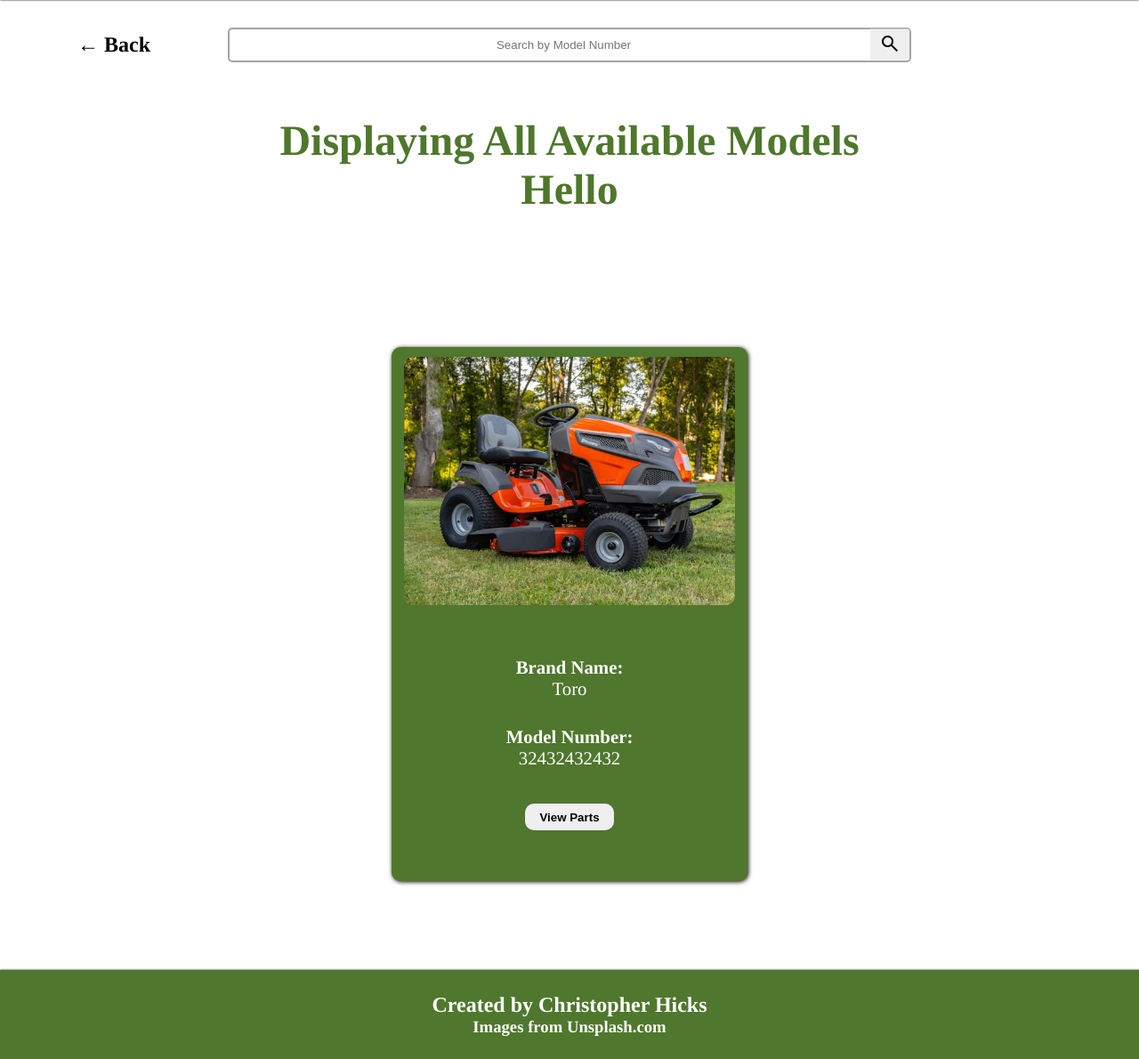
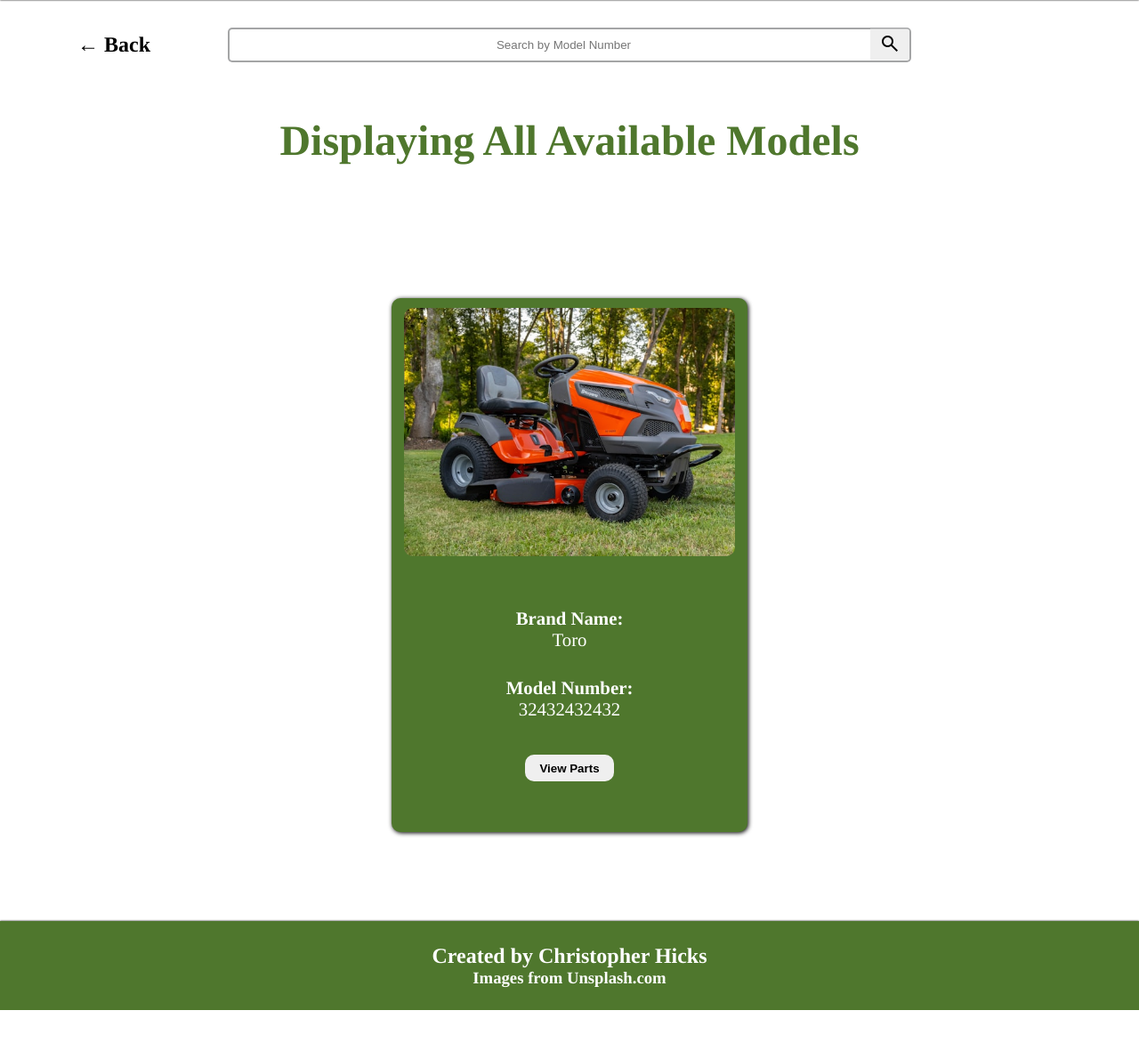
Before and after one commit to Christopher868/LushLawns, a Django app: page /all-models/ in a window 1280 px wide. Shown: the part 100-1290 px from the top of the page at 89% size. After the commit the page ends 1235 px from the top, so only its background shows below. Run offline with Django 5.2, Linux system fonts and the light colour scheme; some web fonts are replaced.

Commit message:
fixed change from test commit

```diff
--- a/webstore/templates/webstore/all-models.html
+++ b/webstore/templates/webstore/all-models.html
@@ -20,7 +20,6 @@
 
 <section class="all-models-header">
     <h2>Displaying All Available Models</h2>
-    <h2>Hello</h2>
 </section>
 
 <section class="models">
```
